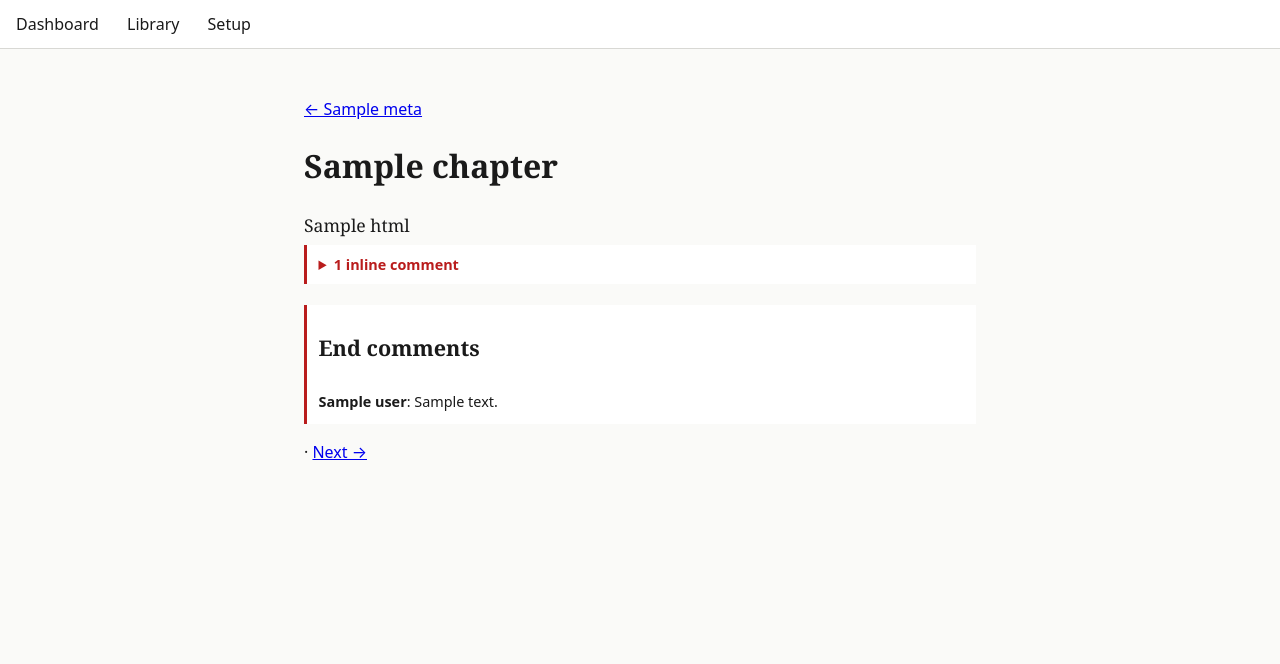
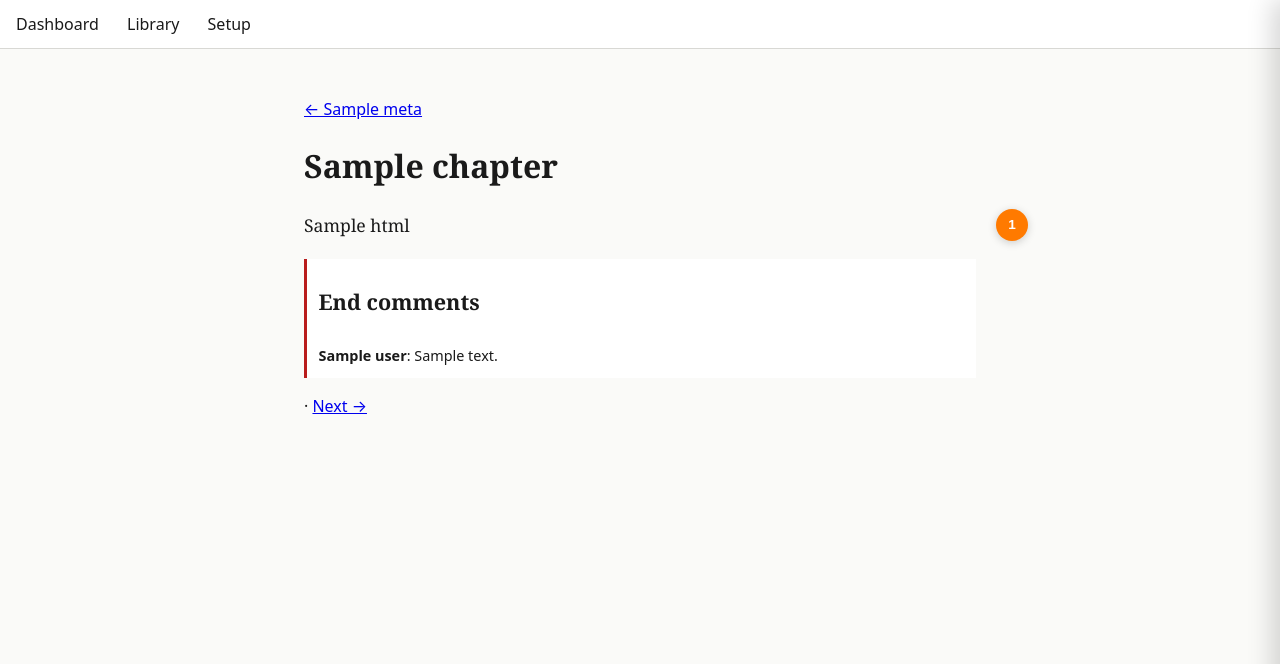
Before and after one commit to dieuminhs/Wattpad-Crawler, a FastAPI app: template wattpad_crawler/web/templates/reader.html in a window 1280 px wide. Shown: the top 664 px of the page. Run offline with FastAPI, Linux system fonts and the light colour scheme; the template is opened without the code that fills it: most values are stand-ins (such as "Sample title", 1, 10 or a date in 2020); parts of the project's set-up code (start-up, migrations or seed data) failed here and were passed over; some libraries are stand-ins or nearby versions.

Commit message:
Make inline comments a side drawer

```diff
--- a/wattpad_crawler/web/static/style.css
+++ b/wattpad_crawler/web/static/style.css
@@ -109,18 +109,80 @@ input[type=text], input[type=password], textarea {
 .reader { max-width: var(--reading-width); margin: 0 auto; }
 .reader .chapter-body { font-family: Georgia, serif; font-size: 1.1em; }
 .reader .chapter-body pre { white-space: pre-wrap; font-family: inherit; margin: 1em 0; }
-.reader-paragraph { margin: 1.2em 0; }
+.reader-paragraph { margin: 1.2em 0; position: relative; }
 .paragraph-text { white-space: pre-wrap; }
-.inline-comments, .end-comments {
+.comment-count-button {
+  position: absolute;
+  top: 50%;
+  right: -3.25rem;
+  transform: translateY(-50%);
+  min-width: 2rem;
+  height: 2rem;
+  border-radius: 999px;
+  padding: 0 0.45rem;
+  background: #ff7a00;
+  color: #fff;
+  font-size: 0.85rem;
+  font-weight: 700;
+  line-height: 2rem;
+  box-shadow: 0 2px 8px rgb(0 0 0 / 18%);
+}
+.comment-count-button:hover,
+.comment-count-button[aria-expanded="true"] { background: #e66d00; }
+.comment-drawer,
+.end-comments {
   font-family: system-ui, -apple-system, sans-serif;
   font-size: 0.9rem;
   background: #fff;
+}
+.comment-drawer {
+  position: fixed;
+  top: 0;
+  right: 0;
+  z-index: 10;
+  width: min(24rem, 92vw);
+  height: 100vh;
+  padding: 1rem;
+  overflow-y: auto;
+  border-left: 1px solid var(--border);
+  box-shadow: -8px 0 24px rgb(0 0 0 / 16%);
+  transform: translateX(100%);
+  transition: transform 0.18s ease-out;
+}
+.comment-drawer.is-open { transform: translateX(0); }
+.comment-drawer-header {
+  position: sticky;
+  top: -1rem;
+  display: flex;
+  align-items: center;
+  justify-content: space-between;
+  gap: 1rem;
+  background: #fff;
+  border-bottom: 1px solid var(--border);
+  margin: -1rem -1rem 0.75rem;
+  padding: 1rem;
+}
+.comment-drawer-header h2 { font-size: 1rem; margin: 0; }
+.comment-drawer-close {
+  background: #eee;
+  color: var(--fg);
+  padding: 0.45em 0.8em;
+  font-size: 0.85rem;
+}
+.comment-drawer-close:hover { background: #ddd; }
+.end-comments {
   border-left: 3px solid var(--accent);
-  margin-top: 0.5em;
+  margin-top: 1em;
   padding: 0.6em 0.8em;
 }
-.inline-comments summary { cursor: pointer; color: var(--accent); font-weight: 600; }
 .comment { border-top: 1px solid var(--border); padding-top: 0.4em; margin-top: 0.4em; }
 .comment:first-of-type { border-top: 0; }
 .comment p { margin: 0.2em 0; }
 .comment-replies { margin-left: 1em; }
+@media (max-width: 54rem) {
+  .comment-count-button { right: -2.5rem; }
+}
+@media (max-width: 46rem) {
+  .reader { padding-right: 2.5rem; }
+  .comment-count-button { right: -2.35rem; }
+}
--- a/wattpad_crawler/web/templates/reader.html
+++ b/wattpad_crawler/web/templates/reader.html
@@ -31,8 +31,19 @@
             <section class="reader-paragraph" id="p-{{ paragraph.id }}">
               <div class="paragraph-text">{{ paragraph.html | safe }}</div>
               {% if paragraph.comments %}
-                <details class="inline-comments">
-                  <summary>{{ paragraph.comment_count }} inline comment{% if paragraph.comment_count != 1 %}s{% endif %}</summary>
+                <button
+                  class="comment-count-button"
+                  type="button"
+                  data-comments-target="comments-{{ paragraph.id }}"
+                  aria-controls="comments-{{ paragraph.id }}"
+                  aria-expanded="false"
+                  title="Show {{ paragraph.comment_count }} inline comment{% if paragraph.comment_count != 1 %}s{% endif %}"
+                >{{ paragraph.comment_count }}</button>
+                <aside class="comment-drawer" id="comments-{{ paragraph.id }}" aria-hidden="true">
+                  <div class="comment-drawer-header">
+                    <h2>{{ paragraph.comment_count }} inline comment{% if paragraph.comment_count != 1 %}s{% endif %}</h2>
+                    <button class="comment-drawer-close" type="button">Hide comments</button>
+                  </div>
                   {% for comment in paragraph.comments recursive %}
                     <article class="comment">
                       <p><strong>{{ comment.user }}</strong>: {{ comment.body }}</p>
@@ -41,7 +52,7 @@
                       {% endif %}
                     </article>
                   {% endfor %}
-                </details>
+                </aside>
               {% endif %}
             </section>
           {% endfor %}
@@ -66,6 +77,33 @@
         {% if chapter.prev_ord %}<a href="/read/{{ author }}/{{ dir_name }}/{{ chapter.prev_ord }}">← Previous</a>{% endif %}
         {% if chapter.next_ord %} · <a href="/read/{{ author }}/{{ dir_name }}/{{ chapter.next_ord }}">Next →</a>{% endif %}
       </p>
+      <script>
+        document.querySelectorAll('.comment-count-button').forEach((button) => {
+          const drawer = document.getElementById(button.dataset.commentsTarget);
+          if (!drawer) return;
+          const close = drawer.querySelector('.comment-drawer-close');
+          const hideDrawer = () => {
+            drawer.classList.remove('is-open');
+            drawer.setAttribute('aria-hidden', 'true');
+            button.setAttribute('aria-expanded', 'false');
+          };
+          button.addEventListener('click', () => {
+            document.querySelectorAll('.comment-drawer.is-open').forEach((openDrawer) => {
+              if (openDrawer !== drawer) {
+                openDrawer.classList.remove('is-open');
+                openDrawer.setAttribute('aria-hidden', 'true');
+              }
+            });
+            document.querySelectorAll('.comment-count-button[aria-expanded="true"]').forEach((openButton) => {
+              if (openButton !== button) openButton.setAttribute('aria-expanded', 'false');
+            });
+            drawer.classList.add('is-open');
+            drawer.setAttribute('aria-hidden', 'false');
+            button.setAttribute('aria-expanded', 'true');
+          });
+          if (close) close.addEventListener('click', hideDrawer);
+        });
+      </script>
     {% endif %}
   </div>
 {% endblock %}
```
Also changed, not shown: tests/unit/test_web_routes.py (+4 -0 lines).
